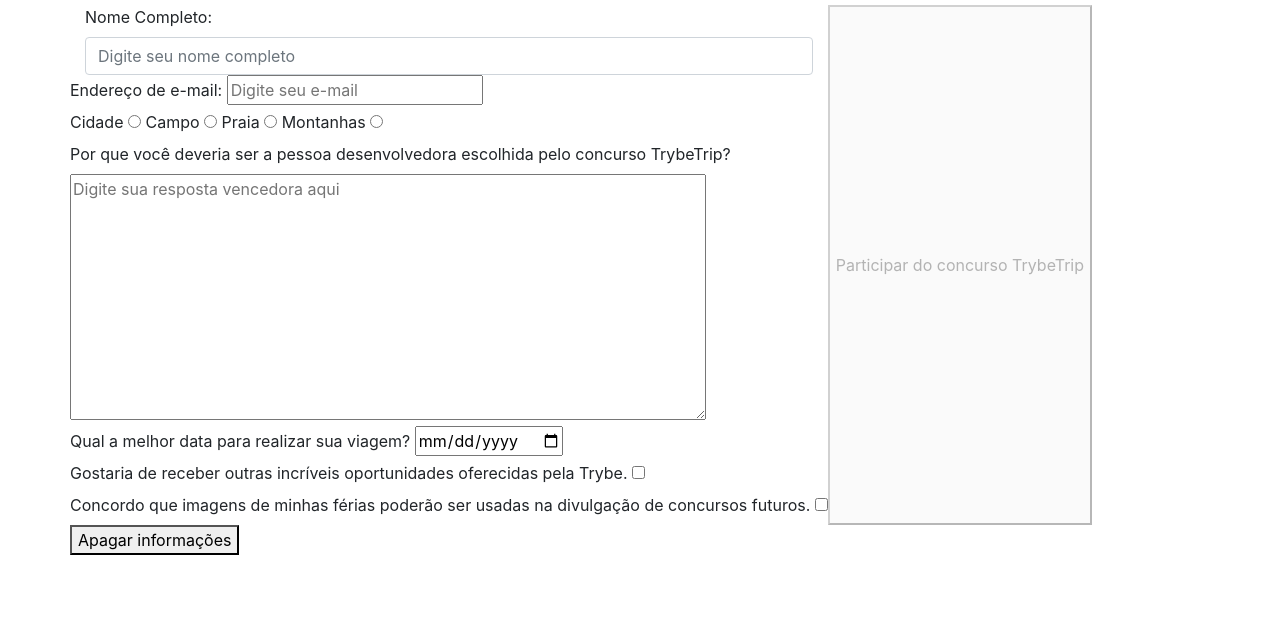
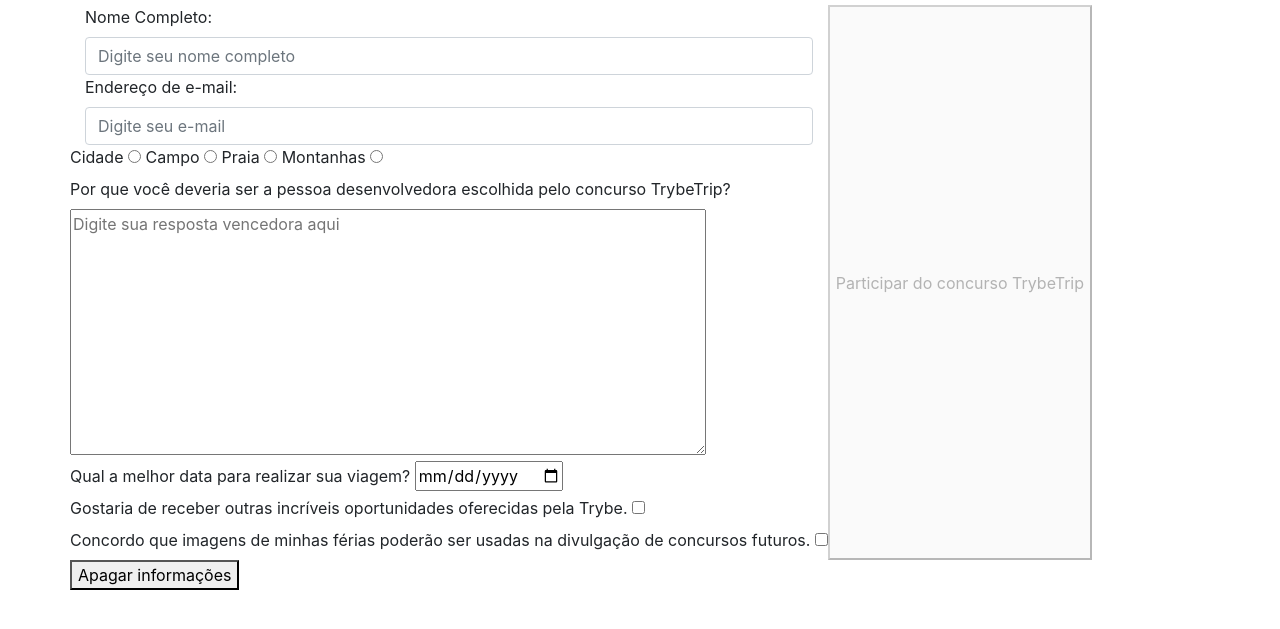
Before and after one commit to ramiro-sena/trybe-exercicios, a plain HTML site: page fundamentals/section-5-html-and-css-forms/day-2-js-libraries-and-css-frameworks/index.html in a window 1280 px wide. Shown: the part 99-728 px from the top of the page. Drawn offline with nearby package versions, Linux system fonts and the light colour scheme.

Commit message:
style: email field

```diff
--- a/fundamentals/section-5-html-and-css-forms/day-2-js-libraries-and-css-frameworks/index.html
+++ b/fundamentals/section-5-html-and-css-forms/day-2-js-libraries-and-css-frameworks/index.html
@@ -21,10 +21,12 @@
                         minlength="10" required>
                 </div>
 
-                <label for="email">Endereço de e-mail:</label>
-                <input type="email" id="email" name="email" placeholder="Digite seu e-mail" maxlength="50"
-                    minlength="10" required>
-                <br />
+                <div class="col md-6">
+                    <label class="form-label" for="email">Endereço de e-mail:</label>
+                    <input class="form-control" type="email" id="email" name="email" placeholder="Digite seu e-mail" maxlength="50"
+                        minlength="10" required>
+                </div>
+
 
                 <label for="destination1">Cidade</label>
                 <input type="radio" id="destination1" className="radios" name="destinations" value="Cidade" required>
```
